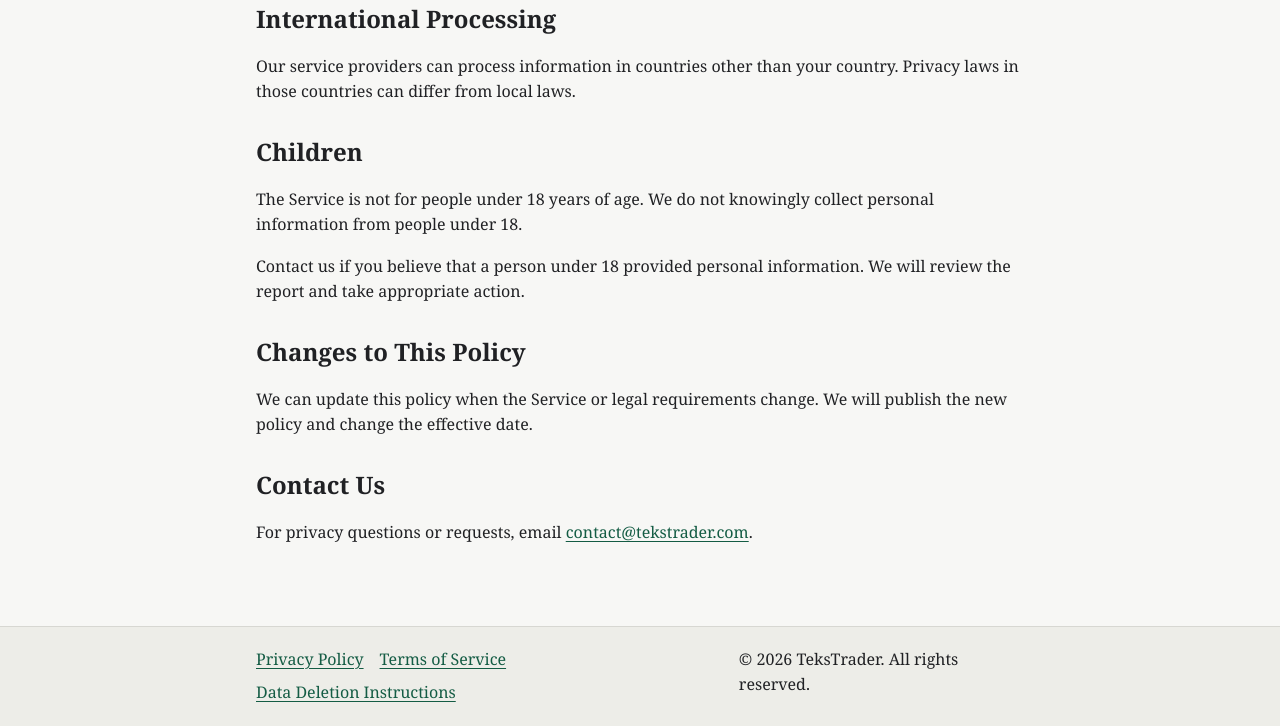
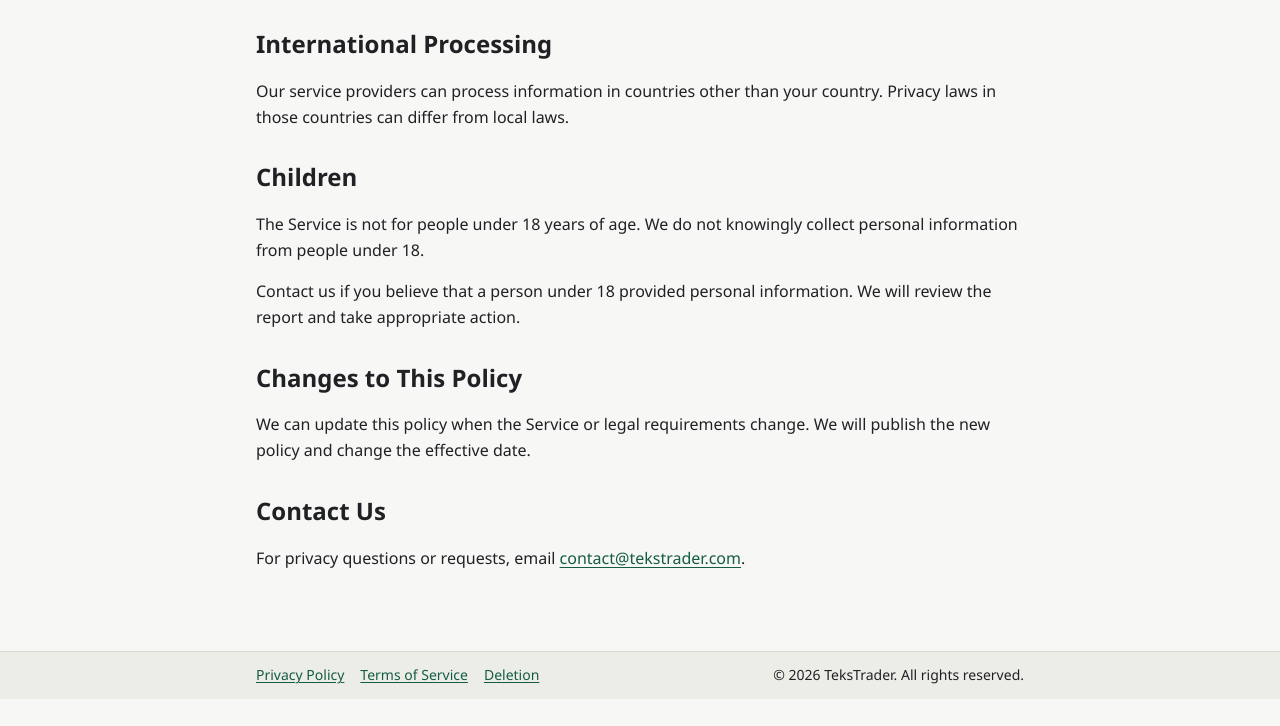
Before and after one commit to GaiusRed/TeksTrader, a plain HTML site: page docs/privacy.html in a window 1280 px wide. Shown: the part 2072-2798 px from the top of the page. After the commit the page ends 2771 px from the top, so only its background shows below. Drawn offline with Linux system fonts and the light colour scheme.

Commit message:
refine legal page presentation

```diff
--- a/docs/assets/site.css
+++ b/docs/assets/site.css
@@ -1,6 +1,6 @@
 :root {
   color-scheme: light;
-  font-family: Georgia, "Times New Roman", serif;
+  font-family: "Segoe UI", Helvetica, sans-serif;
   line-height: 1.6;
   color: #202124;
   background: #f7f7f5;
@@ -81,7 +81,8 @@ a:focus-visible {
   display: flex;
   justify-content: space-between;
   gap: 1rem 2rem;
-  padding-block: 1.25rem;
+  padding-block: 0.75rem;
+  font-size: 0.875rem;
 }
 
 .site-footer nav {
--- a/docs/privacy.html
+++ b/docs/privacy.html
@@ -12,7 +12,7 @@
   </header>
   <main class="legal-content">
     <h1>Privacy Policy</h1>
-    <p class="effective-date"><strong>Effective date:</strong> September 17, 2026</p>
+    <p class="effective-date"><strong>Effective date:</strong> September 1, 2026</p>
 
     <p>TeksTrader respects your privacy. This Privacy Policy explains how TeksTrader collects, uses, shares, and keeps personal information.</p>
 
@@ -99,7 +99,7 @@
       <nav aria-label="Legal">
         <a href="privacy.html">Privacy Policy</a>
         <a href="terms.html">Terms of Service</a>
-        <a href="data-deletion.html">Data Deletion Instructions</a>
+        <a href="data-deletion.html">Deletion</a>
       </nav>
       <p>&copy; 2026 TeksTrader. All rights reserved.</p>
     </div>
```
Also changed, not shown: docs/data-deletion.html (+2 -2 lines), docs/index.html (+1 -1 lines), docs/terms.html (+2 -2 lines).
